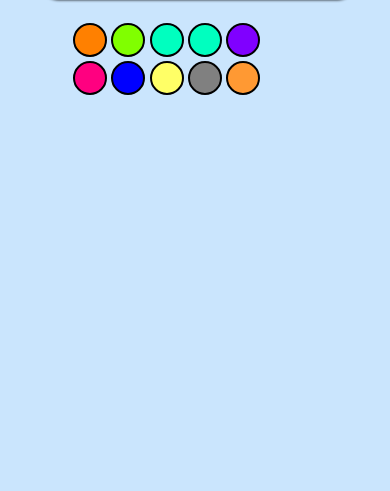
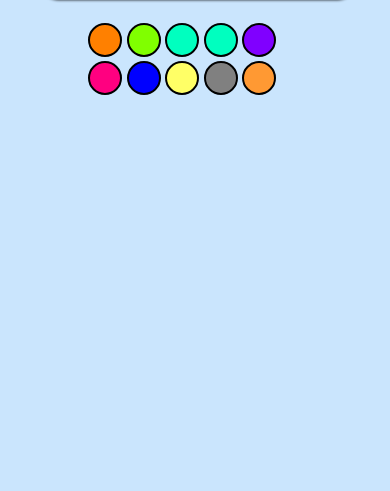
Before and after one commit to Shubham-555/color.github.io, a plain HTML site: page index.html in a window 390 px wide. Shown: the part 353-844 px from the top of the page. Drawn offline with nearby package versions, Linux system fonts and the light colour scheme.

Commit message:
index.html

```diff
--- a/index.html
+++ b/index.html
@@ -114,12 +114,13 @@
 
             .span{
                 width: 200px;
-                margin-left: 15vw;
+                margin-left: 19vw;
             }
 
              .btn{
                  height:30px;
                  width:30px;
+
             }
 
             .box{
```
